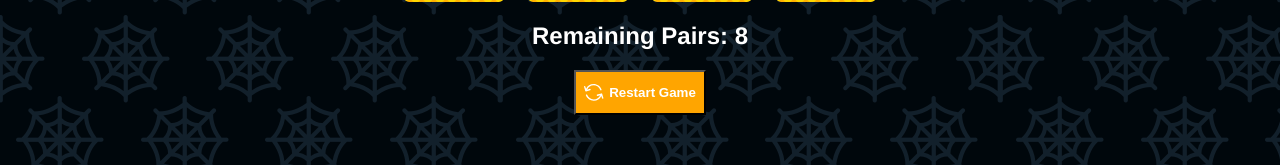
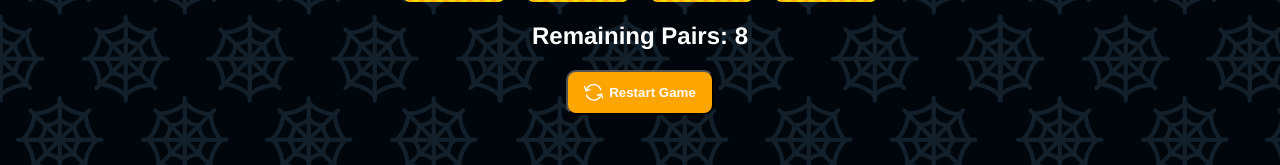
Before and after one commit to DavidHenzl/peek-a-vue, a Vue app: page / in a window 1280 px wide. Shown: the part 607-772 px from the top of the page. Built offline with nearby package versions, Linux system fonts and the light colour scheme.

Commit message:
fix: restart game fixed

```diff
--- a/src/App.vue
+++ b/src/App.vue
@@ -2,7 +2,7 @@
 	<h1 class="sr-only">Peek-a-Vue</h1>
   <img src="/images/peek-a-vue-title.png"
 	alt="Peek-a-Vue" class="title">
-  <transition-group tag="section" class="game-board">
+  <section tag="section" class="game-board">
 		<SingleCard
     v-for="(card, index) in cardList"
     :key="`card-${index}`"
@@ -12,9 +12,9 @@
 		:position="card.position"
 		@select-card="flipCard"
 		/>
-  </transition-group>
+  </section>
 	<h2>{{ status }}</h2>
-	<button @click="newGame" class="button">
+	<button @click="restartGame" class="button">
 		<img src="/images/restart.svg" alt="Restart Icon"> Restart Game
 	</button>
 </template>
@@ -61,6 +61,14 @@ export default {
 			'pumpkin',
 			'witch-hat'
 		]
+
+		const restartGame = () => {
+			cardList.value.forEach(element => {
+				element.visible = false
+				setTimeout(newGame, 500)
+			})
+		}
+
 
 		const newGame = () => {
 			cardList.value = ([])
@@ -126,7 +134,8 @@ export default {
 			flipCard,
 			userSelection,
 			status,
-			newGame
+			newGame,
+			restartGame
     }
   }
 }
@@ -158,12 +167,21 @@ h1 {
 .button {
 	background-color: orange;
 	color: white;
-	padding: 0.75rem 0.5rem;
+	padding: 0.75rem 1rem;
 	display: flex;
 	align-items: center;
 	justify-content: center;
 	margin: 0 auto;
 	font-weight: bold;
+	border-radius: 10px;
+}
+
+.button:hover {
+	cursor: pointer;
+}
+
+.button:active {
+	background-color: rgb(173, 113, 0);
 }
 
 .button img {
```
